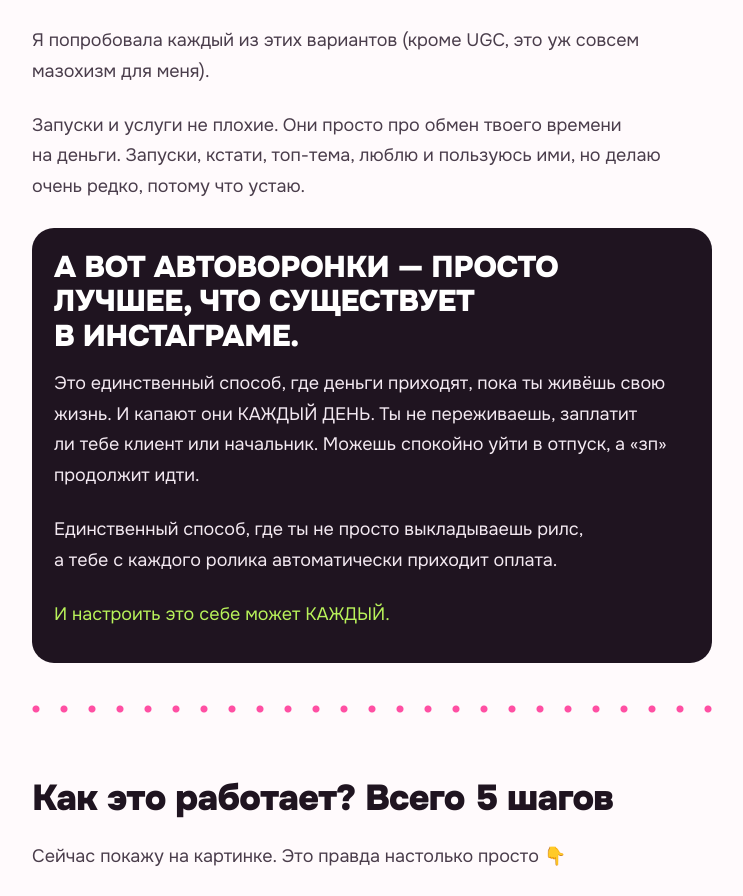
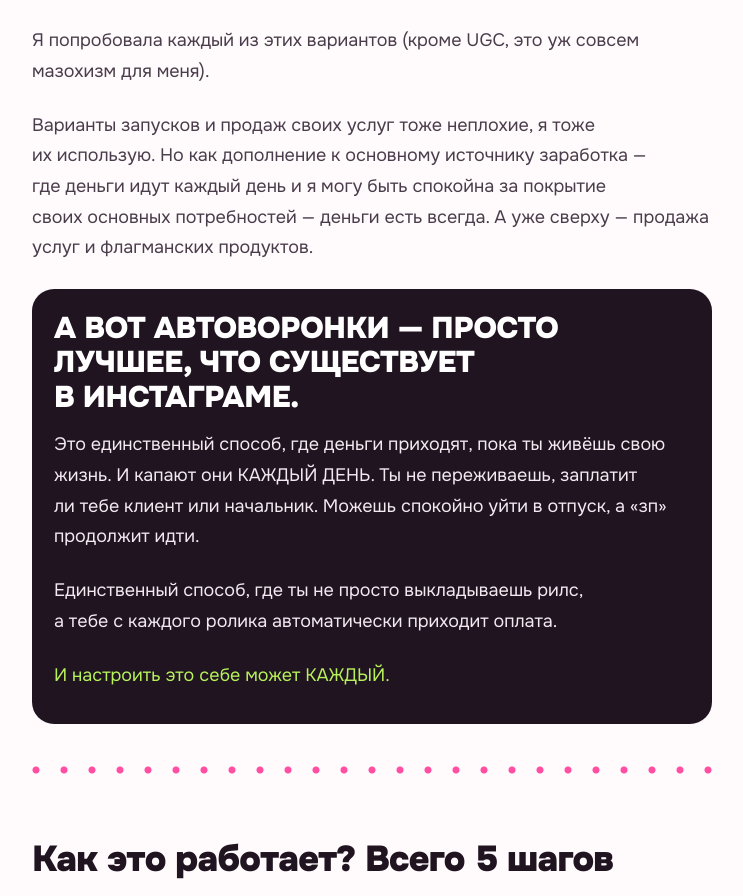
Before and after one commit to nastyabarashkovaru-gif/statya, a plain HTML site: page v2/index.html in a window 1280 px wide. Shown: the part 10026-10922 px from the top of the page, without its empty margins (268-1011 px from the left). Drawn offline with Linux system fonts and the light colour scheme.

Commit message:
v2: абзац про запуски и услуги
Co-Authored-By: Claude Opus 5.5 <noreply@anthropic.com>
Claude-Session: https://claude.ai/code/session_011P6MAzSEDVftBMfCkFU9F8

```diff
--- a/v2/index.html
+++ b/v2/index.html
@@ -458,7 +458,7 @@ footer{font-size:14px;color:var(--muted);text-align:center;margin-top:40px}
 </div>
 
 <p>Я попробовала каждый из этих вариантов (кроме UGC, это уж совсем мазохизм для меня).</p>
-<p>Запуски и услуги не плохие. Они просто про обмен твоего времени на деньги. Запуски, кстати, топ-тема, люблю и пользуюсь ими, но делаю очень редко, потому что устаю.</p>
+<p>Варианты запусков и продаж своих услуг тоже неплохие, я тоже их использую. Но как дополнение к основному источнику заработка — где деньги идут каждый день и я могу быть спокойна за покрытие своих основных потребностей — деньги есть всегда. А уже сверху — продажа услуг и флагманских продуктов.</p>
 
 <div class="callout dark">
   <p class="shout">А вот автоворонки — просто лучшее, что существует в инстаграме.</p>
```
